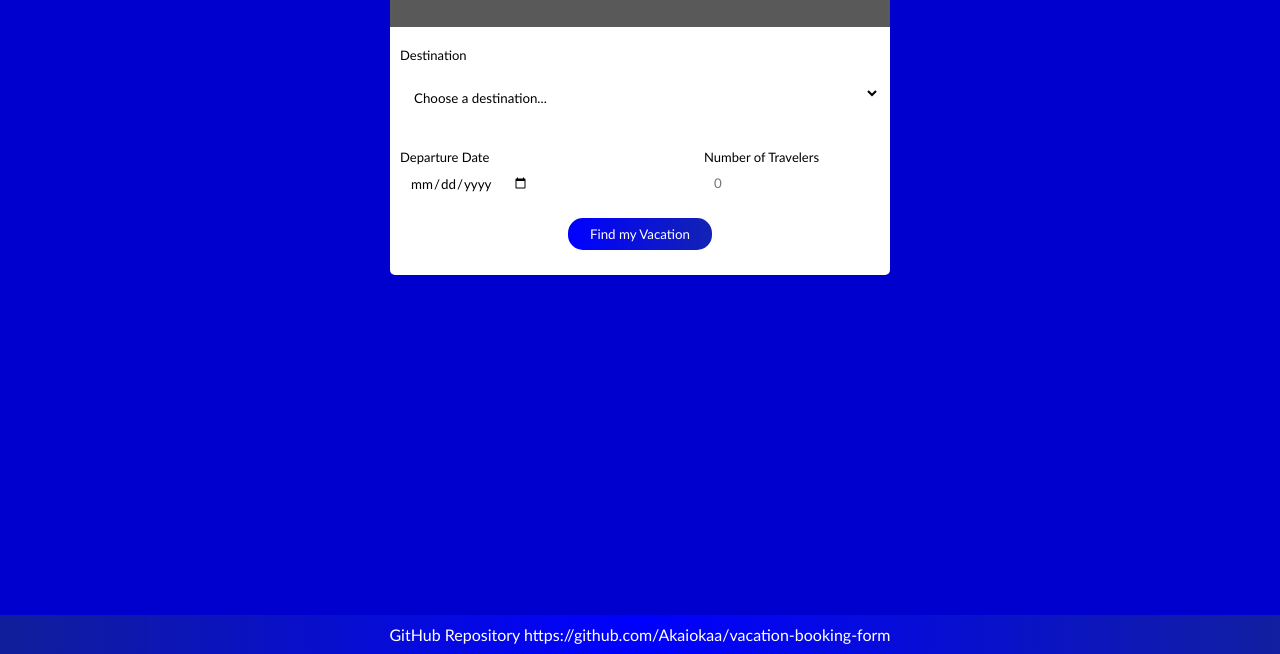
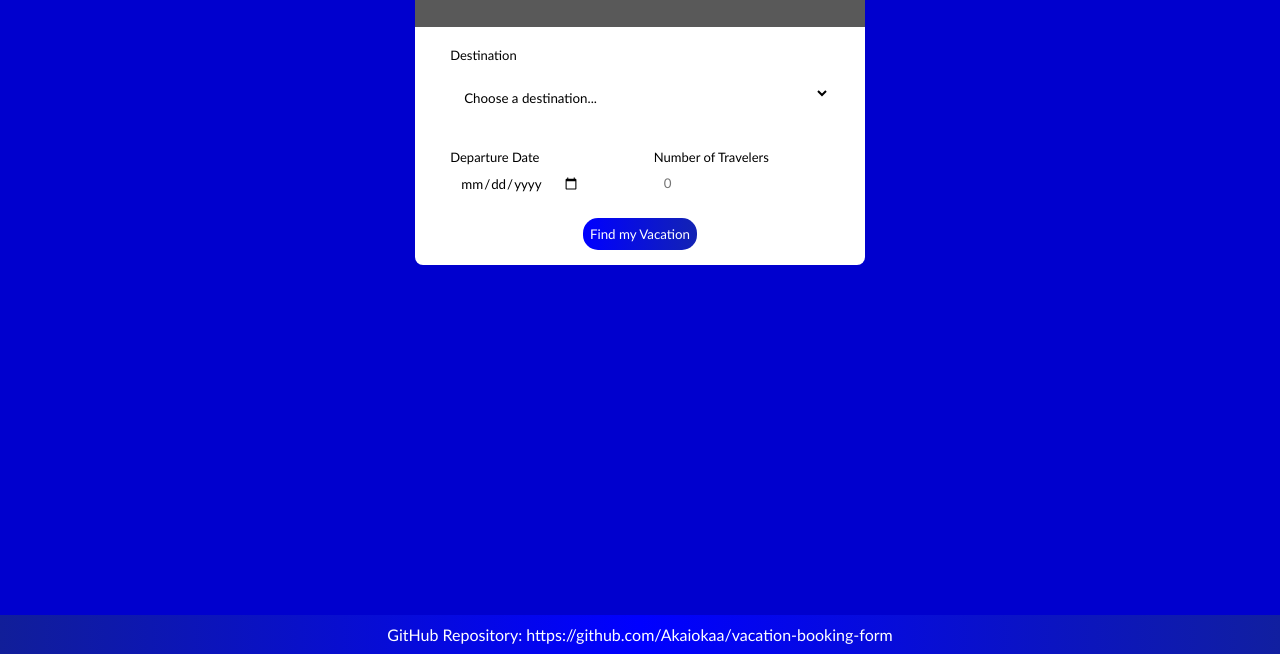
Before and after one commit to Akaiokaa/vacation-booking-form, a website: page views/home.html in a window 1280 px wide. Shown: the part 146-800 px from the top of the page. Drawn offline with Linux system fonts and the light colour scheme; files whose address does not match are found by name.

Commit message:
Minor adjustments to styles and html changed favicon image.

```diff
--- a/public/js/vacation.js
+++ b/public/js/vacation.js
@@ -24,7 +24,7 @@ document.getElementById('booking-form').onsubmit = () => {
 
 function clearErrors(){
     let errors = document.getElementsByClassName("error")
-    for (let i=0; i<errors.length; i++) {
+    for (let i = 0; i < errors.length; i++) {
         errors[i].style.display = "none";
     }
 }
--- a/public/styles/styles.css
+++ b/public/styles/styles.css
@@ -17,6 +17,7 @@ body {
     align-items: center;
     justify-content: space-between;
 }
+
 /* header and container styling */
 header {
     height: 125px;
@@ -36,12 +37,13 @@ h1{
 }
 .container {
     overflow: hidden;
-    border-radius: 5px;
+    border-radius: 8px;
     margin-top: 3rem;
-    width: 500px;
+    width: 450px;
     height: auto;
     background-color: white;
 }
+
 /* form styling */
 form {
     font-size: small;
@@ -52,7 +54,9 @@ form {
     width: auto;
     display: flex;
     flex-direction: column;
-    padding: 10px;
+    padding-top: 10px;
+    padding-right: 2.2rem;
+    padding-left: 2.2rem;
 }
 
 form > *{
@@ -70,6 +74,7 @@ footer {
     color: white;
     background: linear-gradient(270deg,  rgb(17, 31, 160),blue,rgb(17, 30, 153));
 }
+
 /* two-section styling */
 .two-section{
     display: flex;
--- a/views/home.html
+++ b/views/home.html
@@ -6,7 +6,7 @@
     <title>Vacation Booking</title>
 
     <link rel="stylesheet" href="/styles/styles.css">
-    <link rel="icon" href="../images/vacation-icon.png">
+    <link rel="icon" type = "image/png" href="images/vacation-icon.png">
 </head>
 <body>
     <div class="container">
@@ -25,7 +25,7 @@
             <option value="newyork">New York, USA</option>
             </select>
             <br>
-            <span id="err-destination" class="error">A destination must be selected</span>
+            <span id="err-destination" class="error">A destination must be selected.</span>
             <br>
             <div class="two-section">
                 <div>
@@ -47,7 +47,7 @@
             <button>Find my Vacation</button>
         </form>
     </div>
-    <footer> <a href="https://github.com/Akaiokaa/vacation-booking-form"> GitHub Repository https://github.com/Akaiokaa/vacation-booking-form</a></footer>
+    <footer> <a href="https://github.com/Akaiokaa/vacation-booking-form"> GitHub Repository: https://github.com/Akaiokaa/vacation-booking-form</a></footer>
     <script src="js/vacation.js"></script>
 </body>
 </html>
```
Also changed, not shown: views/confirmation.html (+2 -2 lines), public/images/vacation-icon.png.
